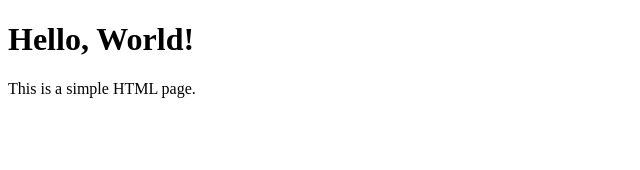
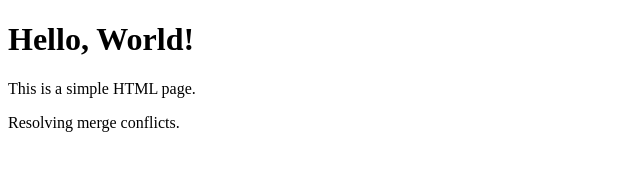
Before and after one commit to ShivangJSS/git-test, a plain HTML site: page index.html in a window 1280 px wide. Shown: the whole page, without its empty margins (0-640 px from the left). Drawn offline with Linux system fonts and the light colour scheme.

Commit message:
next commit

```diff
--- a/index.html
+++ b/index.html
@@ -8,5 +8,6 @@
 <body>
     <h1>Hello, World!</h1>
     <p>This is a simple HTML page.</p>
+    <p>Resolving merge conflicts.</p>
 </body>
 </html>
```
